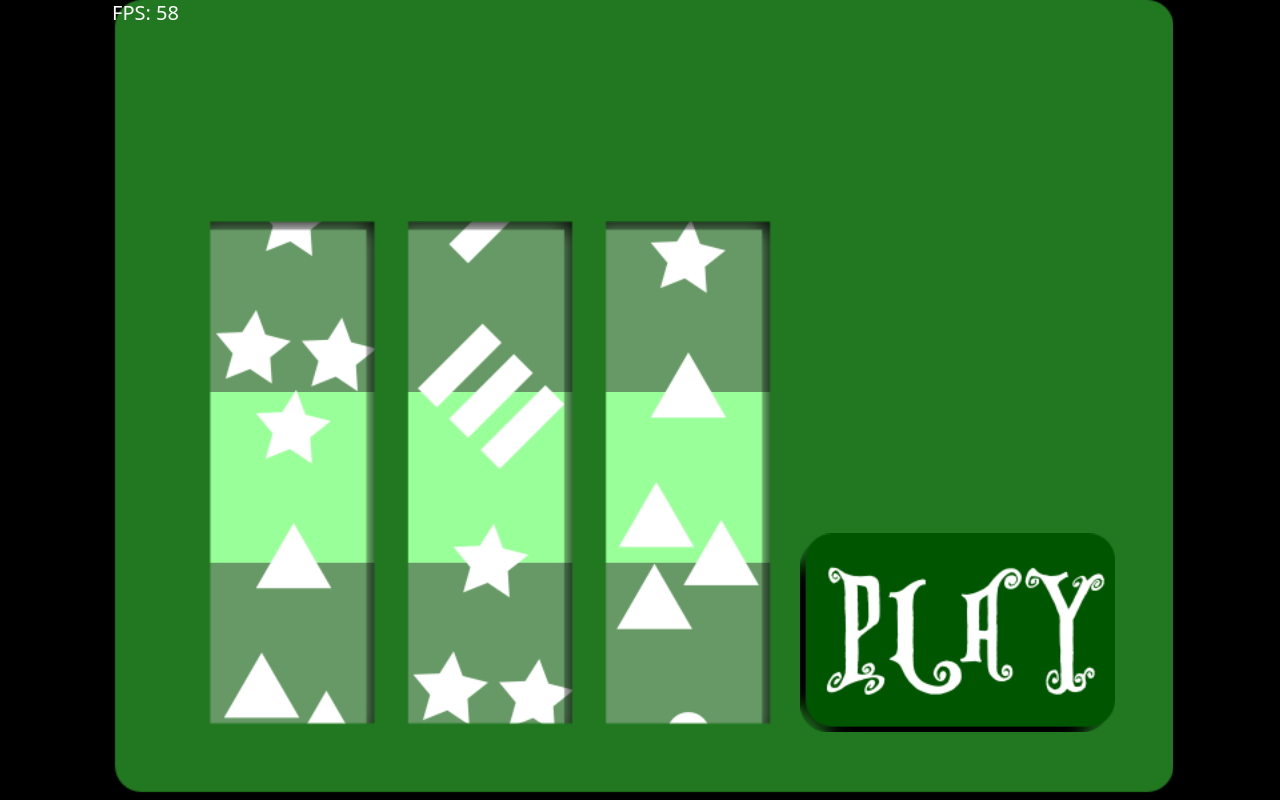
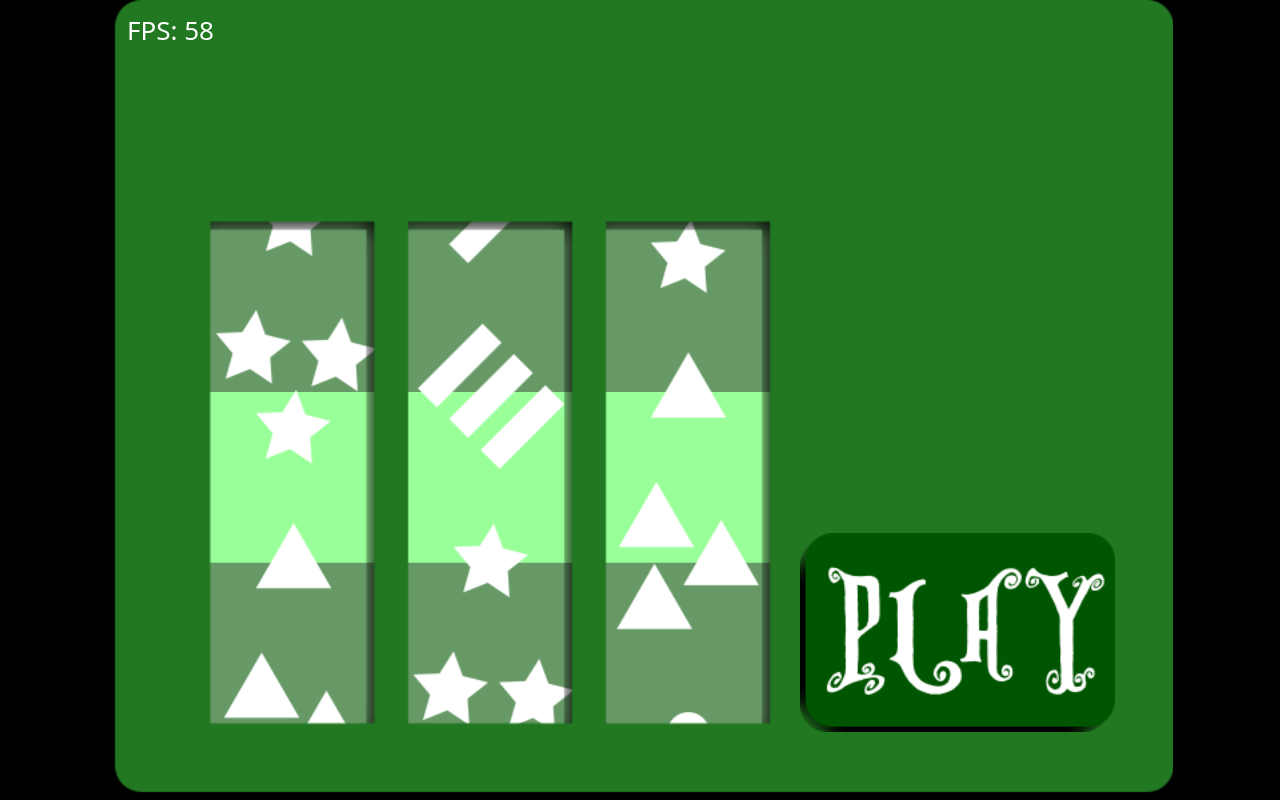
Before and after one commit to EyeOfMidas/eightfootjs, a plain HTML site: page examples/slotmachine/index.html in a window 1280 px wide. Drawn offline with Linux system fonts and the light colour scheme.

Commit message:
adding scaling font object, cleaning up viewport scaling

```diff
--- a/draw.js
+++ b/draw.js
@@ -1,20 +1,11 @@
 (window.EF||(EF={}));
 EF.Draw = function() {
 	this.lineWidth = 1;
-	this.fillColor = null;
+	this.fillColor = "#FFFFFF";
 	this.strokeColor = null;
-	this.font = null;
-
-	this.reset();
 };
 
 EF.Draw.prototype = {
-	reset: function() {
-		this.setLineWidth(0);
-		this.setFillColor(null);
-		this.setStrokeColor(null);
-		this.setFont(null);
-	},
 	rect: function(x, y, width, height) {
 		EF.System.graphics.beginPath();
 		EF.System.graphics.rect(x, y, width, height);
@@ -27,22 +18,17 @@ EF.Draw.prototype = {
 			EF.System.graphics.stroke();
 		}
 		EF.System.graphics.closePath();
-		this.reset();
-	},
-
-	text: function(text, x, y) {
-		EF.System.graphics.fillText(text, x, y);
 	},
 	setFillColor: function(color) {
-		if(this.fillColor != color) {
-			this.fillColor = color;
-			EF.System.graphics.fillStyle = this.fillColor;
+		this.fillColor = color;
+		if(EF.System.graphics.fillStyle != color) {
+			EF.System.graphics.fillStyle = color;
 		}
 	},
 	setStrokeColor: function(color) {
-		if(this.strokeColor != color) {
-			this.strokeColor = color;
-			EF.System.graphics.strokeStyle = this.strokeColor;
+		this.strokeColor = color;
+		if(EF.System.graphics.strokeStyle != color) {
+			EF.System.graphics.strokeStyle = color;
 			if(this.lineWidth <= 0) {
 				this.setLineWidth(1);
 			}
@@ -53,12 +39,6 @@ EF.Draw.prototype = {
 			this.lineWidth = width;
 			EF.System.graphics.lineWidth = this.lineWidth;
 		}
-	},
-	setFont: function(font) {
-		if(this.font != font) {
-			this.font = font;
-			EF.System.graphics.font = this.font;
-		}
 	}
 };
 
--- a/examples/slotmachine/index.html
+++ b/examples/slotmachine/index.html
@@ -16,6 +16,7 @@
 <script type="text/javascript" src="../../sprite.js" ></script>
 <script type="text/javascript" src="../../draw.js" ></script>
 <script type="text/javascript" src="../../timer.js" ></script>
+<script type="text/javascript" src="../../font.js" ></script>
 
 <script type="text/javascript" src="slotmachine.js" ></script>
 <script type="text/javascript" src="slotroller.js" ></script>
--- a/examples/slotmachine/slotmachine.js
+++ b/examples/slotmachine/slotmachine.js
@@ -1,5 +1,8 @@
 SlotMachine = function() {
-
+	this.font = new EF.Font();
+	this.font.setFamily("sans");
+	this.font.setSize(20);
+	this.font.setPosition(5, 20);
 
 };
 SlotMachine.prototype.init = function() {
@@ -22,13 +25,19 @@ SlotMachine.prototype.update = function(delta) {
 		this.wheels[i].update(delta);
 	}
 
-	var newBackgroundSize = EF.System.Viewport.worldToPixel({x: this.background.pixelSize.width, y: this.background.pixelSize.height});
+	var newBackgroundSize = EF.System.Viewport.worldPointToPixelPoint({x: this.background.pixelSize.width, y: this.background.pixelSize.height});
 	this.background.setSize({width:newBackgroundSize.x, height: newBackgroundSize.y});
 
-	var newButtonSize = EF.System.Viewport.worldToPixel({x: this.button.pixelSize.width, y: this.button.pixelSize.height});
-	var newButtonPosition = EF.System.Viewport.worldToPixel({x:520, y:400});
+	var newButtonSize = EF.System.Viewport.worldPointToPixelPoint({x: this.button.pixelSize.width, y: this.button.pixelSize.height});
+	var newButtonPosition = EF.System.Viewport.worldPointToPixelPoint({x:520, y:400});
 	this.button.setSize({width:newButtonSize.x, height: newButtonSize.y});
 	this.button.setPosition({x:newButtonPosition.x, y: newButtonPosition.y});
+
+	var newFontSize = EF.System.Viewport.worldPointToPixelPoint({x: 20, y: 0});
+	var newFontPosition = EF.System.Viewport.worldPointToPixelPoint({x: 15, y: 30});
+	this.font.setSize(newFontSize.x);
+	this.font.setPosition(newFontPosition.x, newFontPosition.y);
+
 };
 SlotMachine.prototype.draw = function() {
 	EF.System.graphics.clearRect(0, 0, EF.System.canvas.width, EF.System.canvas.height);
@@ -39,14 +48,9 @@ SlotMachine.prototype.draw = function() {
 		this.wheels[i].draw();
 	}
 
-
 	this.background.draw();
-
-
 	this.button.draw();
-
-	EF.System.Draw.setFillColor("#FFFFFF");
-	EF.System.Draw.setFont("20px sans");
-	EF.System.Draw.text('FPS: ' + EF.System.fps, 5, 20);
+	this.font.setColor("#FFFFFF");
+	this.font.draw('FPS: ' + EF.System.fps);
 
 };
--- a/examples/slotmachine/slotroller.js
+++ b/examples/slotmachine/slotroller.js
@@ -13,15 +13,15 @@ SlotRoller = function(x, y) {
 	this.position = {x: x, y: y};
 	for(var i = 0; i < this.wheellist.length; i++) {
 		var symbolPos = {x: this.position.x, y: this.position.y + (i * 128)};
-		this.wheellist[i].setPosition(EF.System.Viewport.worldToPixel(symbolPos));
+		this.wheellist[i].setPosition(EF.System.Viewport.worldPointToPixelPoint(symbolPos));
 		this.wheellist[i].setFrame(i + (this.currentItemSelected - 2));
 	}
 };
 SlotRoller.prototype.draw = function() {
 
-	var pixelPosition = EF.System.Viewport.worldToPixel(this.position);
-	var startingPixelPosition = EF.System.Viewport.worldToPixel(this.startingPosition);
-	var spriteSize = EF.System.Viewport.worldToPixel({x: 128, y: 128});
+	var pixelPosition = EF.System.Viewport.worldPointToPixelPoint(this.position);
+	var startingPixelPosition = EF.System.Viewport.worldPointToPixelPoint(this.startingPosition);
+	var spriteSize = EF.System.Viewport.worldPointToPixelPoint({x: 128, y: 128});
 	EF.System.Draw.setFillColor("#669966");
 	//EF.System.Draw.setStrokeColor("#FF0000");
 	EF.System.Draw.rect(startingPixelPosition.x, startingPixelPosition.y + spriteSize.y, spriteSize.x, spriteSize.y * 3);
@@ -51,11 +51,11 @@ SlotRoller.prototype.update = function(delta) {
 	}
 
 	for(var i = 0; i < this.wheellist.length; i++) {
-		var newSpriteSize = EF.System.Viewport.worldToPixel({x: this.wheellist[i].pixelSize.width, y: this.wheellist[i].pixelSize.height});
+		var newSpriteSize = EF.System.Viewport.worldPointToPixelPoint({x: this.wheellist[i].pixelSize.width, y: this.wheellist[i].pixelSize.height});
 
 		this.wheellist[i].setSize({width:newSpriteSize.x, height: newSpriteSize.y});
 		var symbolPos = {x: this.position.x, y: this.position.y + (i * 128)};
-		this.wheellist[i].setPosition(EF.System.Viewport.worldToPixel(symbolPos));
+		this.wheellist[i].setPosition(EF.System.Viewport.worldPointToPixelPoint(symbolPos));
 		this.wheellist[i].setFrame(i + (this.currentItemSelected - 2));
 	}
 };
--- /dev/null
+++ b/font.js
@@ -0,0 +1,33 @@
+(window.EF||(EF={}));
+EF.Font = function() {
+	this.family = "sans";
+	this.size = 20;
+	this.position = {x: 0, y: 0};
+	this.color = "#FFFFFF";
+};
+
+EF.Font.prototype = {
+	draw: function(text) {
+		EF.System.graphics.font = (this.size | 0) + "px "+ this.family;
+		EF.System.graphics.fillText(text, this.position.x, this.position.y);
+	},
+	setSize: function(size) {
+		this.size = size;
+	},
+	setFamily: function(family) {
+		this.family = family;
+	},
+	setPosition: function(x, y) {
+		this.position.x = x;
+		this.position.y = y;
+	},
+	setColor: function(color) {
+		this.color = color;
+		if(EF.System.graphics.fillStyle != color) {
+			EF.System.graphics.fillStyle = color;
+		}
+	},
+	getPosition: function() {
+		return this.position;
+	}
+};
--- a/viewport.js
+++ b/viewport.js
@@ -38,13 +38,11 @@ EF.Viewport.prototype = {
 		this.screen.width = width;
 		this.screen.height = height;
 	},
-	worldToPixel: function(position) {
-		var translatedPosition = {x:0, y:0};
-
-		translatedPosition.x = position.x * this.scale;
-		translatedPosition.y = position.y * this.scale;
-
-		return translatedPosition;
+	worldToPixel: function(worldValue) {
+		return worldValue * this.scale;
+	},
+	worldPointToPixelPoint: function(worldPoint) {
+		return {x:this.worldToPixel(worldPoint.x), y:this.worldToPixel(worldPoint.y)};
 	}
 };
 
```
